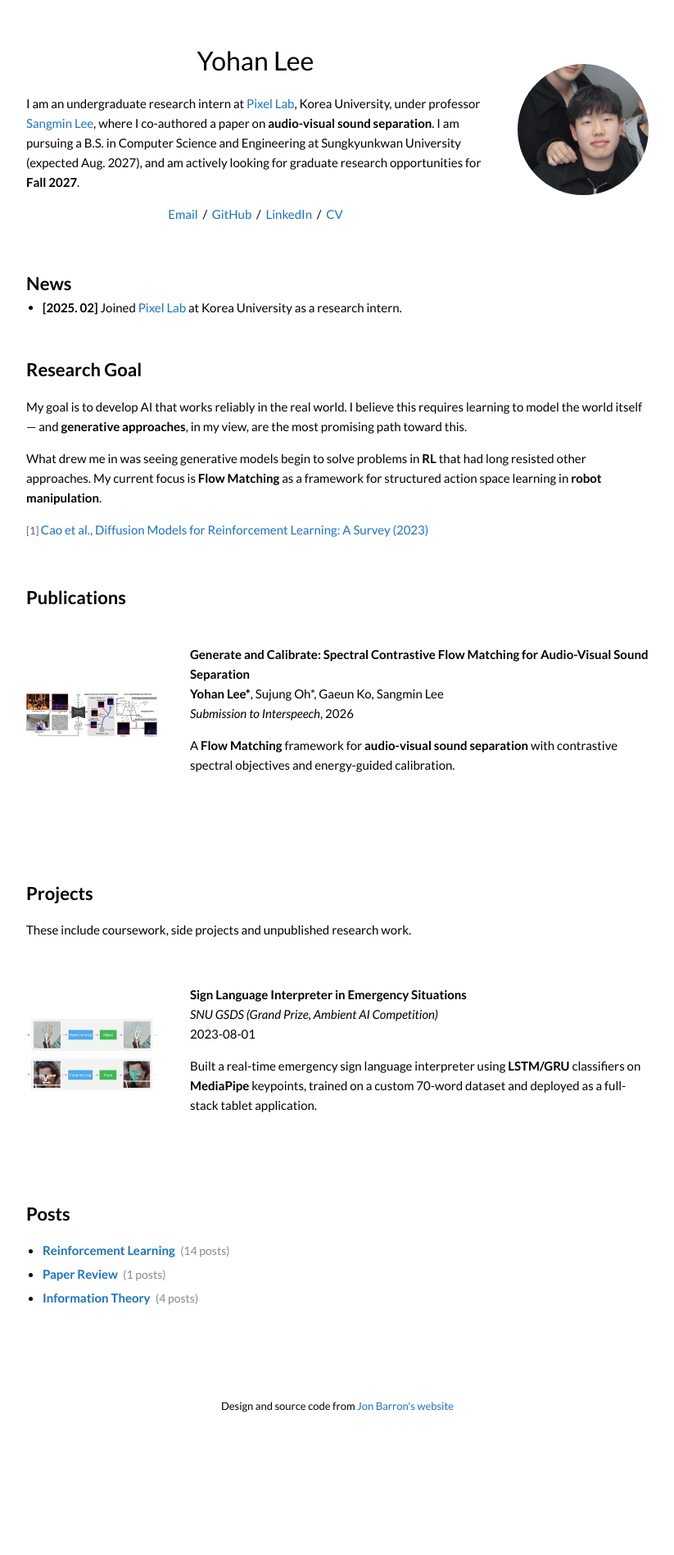
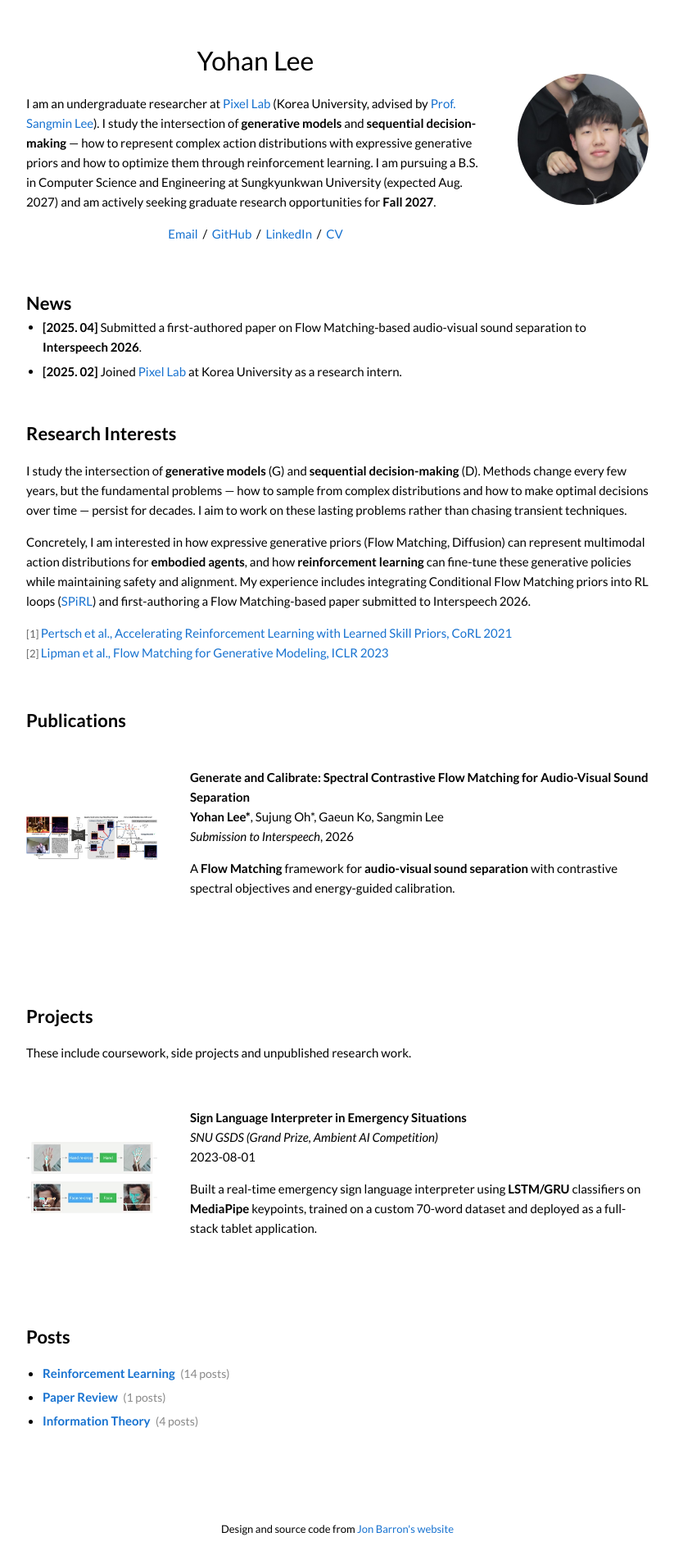
Before and after one commit to yh-lee01/yh-lee01.github.io, a Jekyll site: the page built from _posts/2026-01-01-pub-SCFM.md, in a window 1280 px wide. Shown: the whole page at 82% size, without its empty margins (228-1051 px from the left). Built offline with Jekyll 4.4.1, drawn with Linux system fonts in a browser that asks for light colours; before the commit the page ends 1747 px from its top, so only the background shows below that.

Commit message:
refine: align research identity with G×D intersection philosophy
- Updated bio: generative models × sequential decision-making
- Research Interests: replaced generic goal with specific Layer 2 framing
- Added Interspeech 2026 submission to News
- Changed email to university email
- Updated references: SPiRL + Flow Matching

```diff
--- a/_data/profile.yml
+++ b/_data/profile.yml
@@ -8,7 +8,7 @@ cv: pdfs/YohanLee_CV.pdf               # pdfs/ 폴더에 업로드한 파일명
 
 # 홈 상단 링크 (Email / GitHub / LinkedIn / CV)
 links:
-  email: "mailto:john1111369@gmail.com"
+  email: "mailto:john1111369@g.skku.edu"
   github: "https://github.com/yh-lee01"
   linkedin: "https://www.linkedin.com/in/yh-lee01"
   scholar: "" # 예: "https://scholar.google.com/citations?user=본인아이디" (값을 넣으면 홈에 자동 표시)
@@ -16,7 +16,7 @@ links:
 
 # 프로필 소개 문단 (HTML 사용 가능, 문단별로 - 로 구분)
 bio:
-  - 'I am an undergraduate research intern at <a href="https://sites.google.com/view/pixel-lab-ai/home">Pixel Lab</a>, Korea University, under professor <a href="https://sites.google.com/view/sangmin-lee/home">Sangmin Lee</a>, where I co-authored a paper on <strong>audio-visual sound separation</strong>. I am pursuing a B.S. in Computer Science and Engineering at Sungkyunkwan University (expected Aug. 2027), and am actively looking for graduate research opportunities for <strong>Fall 2027</strong>.'
+  - 'I am an undergraduate researcher at <a href="https://sites.google.com/view/pixel-lab-ai/home">Pixel Lab</a> (Korea University, advised by <a href="https://sites.google.com/view/sangmin-lee/home">Prof. Sangmin Lee</a>). I study the intersection of <strong>generative models</strong> and <strong>sequential decision-making</strong> — how to represent complex action distributions with expressive generative priors and how to optimize them through reinforcement learning. I am pursuing a B.S. in Computer Science and Engineering at Sungkyunkwan University (expected Aug. 2027) and am actively seeking graduate research opportunities for <strong>Fall 2027</strong>.'
 
 # ============================================================
 # News (최근 근황)
@@ -24,24 +24,25 @@ bio:
 
 news_title: "News"
 news:
+  - date: "2025. 04"
+    text: 'Submitted a first-authored paper on Flow Matching-based audio-visual sound separation to <strong>Interspeech 2026</strong>.'
   - date: "2025. 02"
     text: 'Joined <a href="https://sites.google.com/view/pixel-lab-ai/home">Pixel Lab</a> at Korea University as a research intern.'
-  # 아래 형식을 참고해서 새로운 소식이 있을 때마다 위에 추가하세요.
-  # - date: "2025. 03"
-  #   text: 'Our paper on audio-visual sound separation was accepted at ...'
 
 # ============================================================
 # Research 섹션
 # ============================================================
 
 research_goal:
-  title: "Research Goal"
+  title: "Research Interests"
   paragraphs:
-    - "My goal is to develop AI that works reliably in the real world. I believe this requires learning to model the world itself — and <strong>generative approaches</strong>, in my view, are the most promising path toward this."
-    - "What drew me in was seeing generative models begin to solve problems in <strong>RL</strong> that had long resisted other approaches. My current focus is <strong>Flow Matching</strong> as a framework for structured action space learning in <strong>robot manipulation</strong>."
+    - "I study the intersection of <strong>generative models</strong> (G) and <strong>sequential decision-making</strong> (D). Methods change every few years, but the fundamental problems — how to sample from complex distributions and how to make optimal decisions over time — persist for decades. I aim to work on these lasting problems rather than chasing transient techniques."
+    - "Concretely, I am interested in how expressive generative priors (Flow Matching, Diffusion) can represent multimodal action distributions for <strong>embodied agents</strong>, and how <strong>reinforcement learning</strong> can fine-tune these generative policies while maintaining safety and alignment. My experience includes integrating Conditional Flow Matching priors into RL loops (<a href='https://github.com/lyh011113/spirl'>SPiRL</a>) and first-authoring a Flow Matching-based paper submitted to Interspeech 2026."
   references:
-    - title: "Cao et al., Diffusion Models for Reinforcement Learning: A Survey (2023)"
-      url: "https://arxiv.org/abs/2311.01223"
+    - title: "Pertsch et al., Accelerating Reinforcement Learning with Learned Skill Priors, CoRL 2021"
+      url: "https://arxiv.org/abs/2010.11944"
+    - title: "Lipman et al., Flow Matching for Generative Modeling, ICLR 2023"
+      url: "https://arxiv.org/abs/2210.02747"
 
 # ============================================================
 # 섹션 제목 / 설명
```
